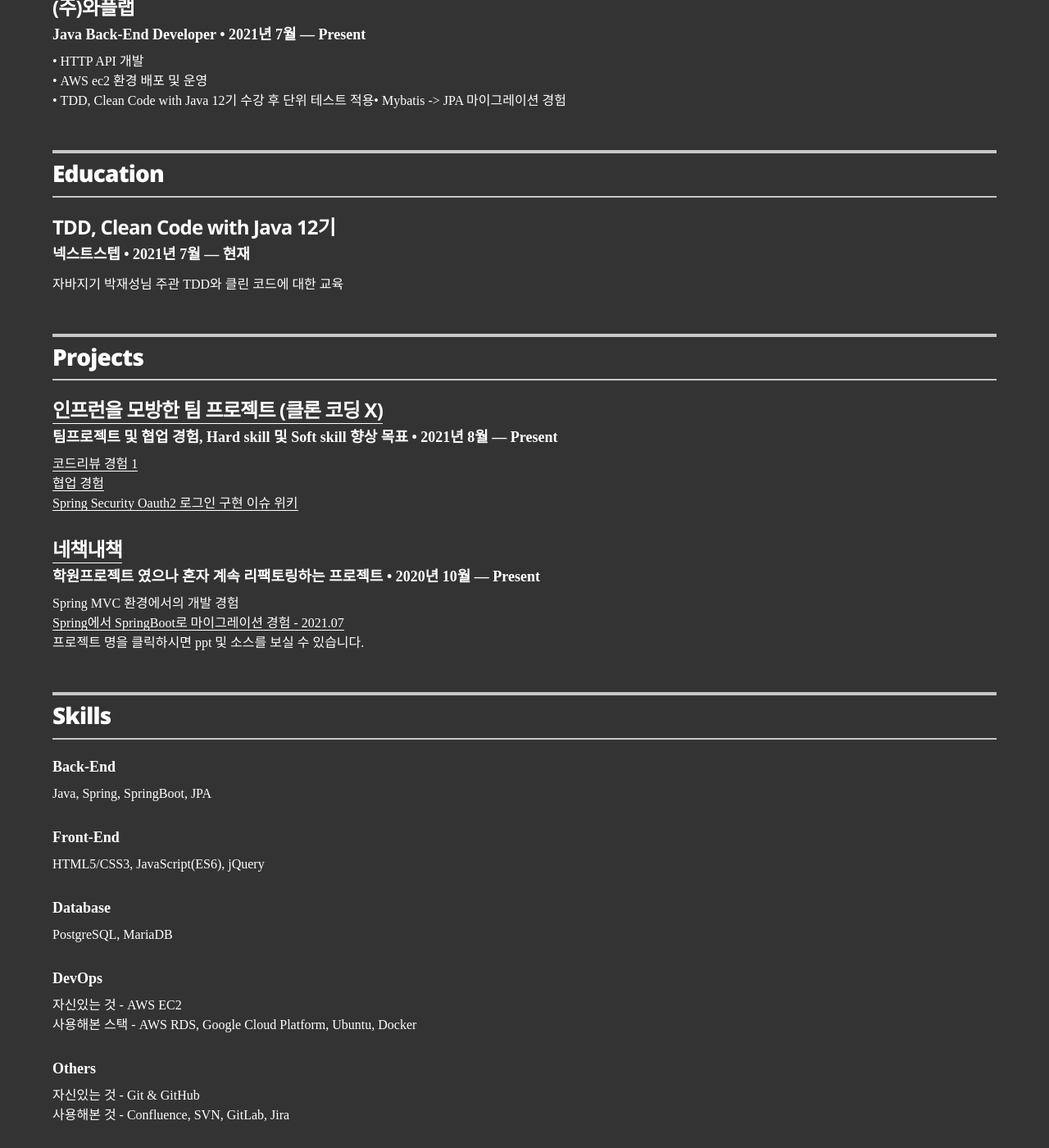
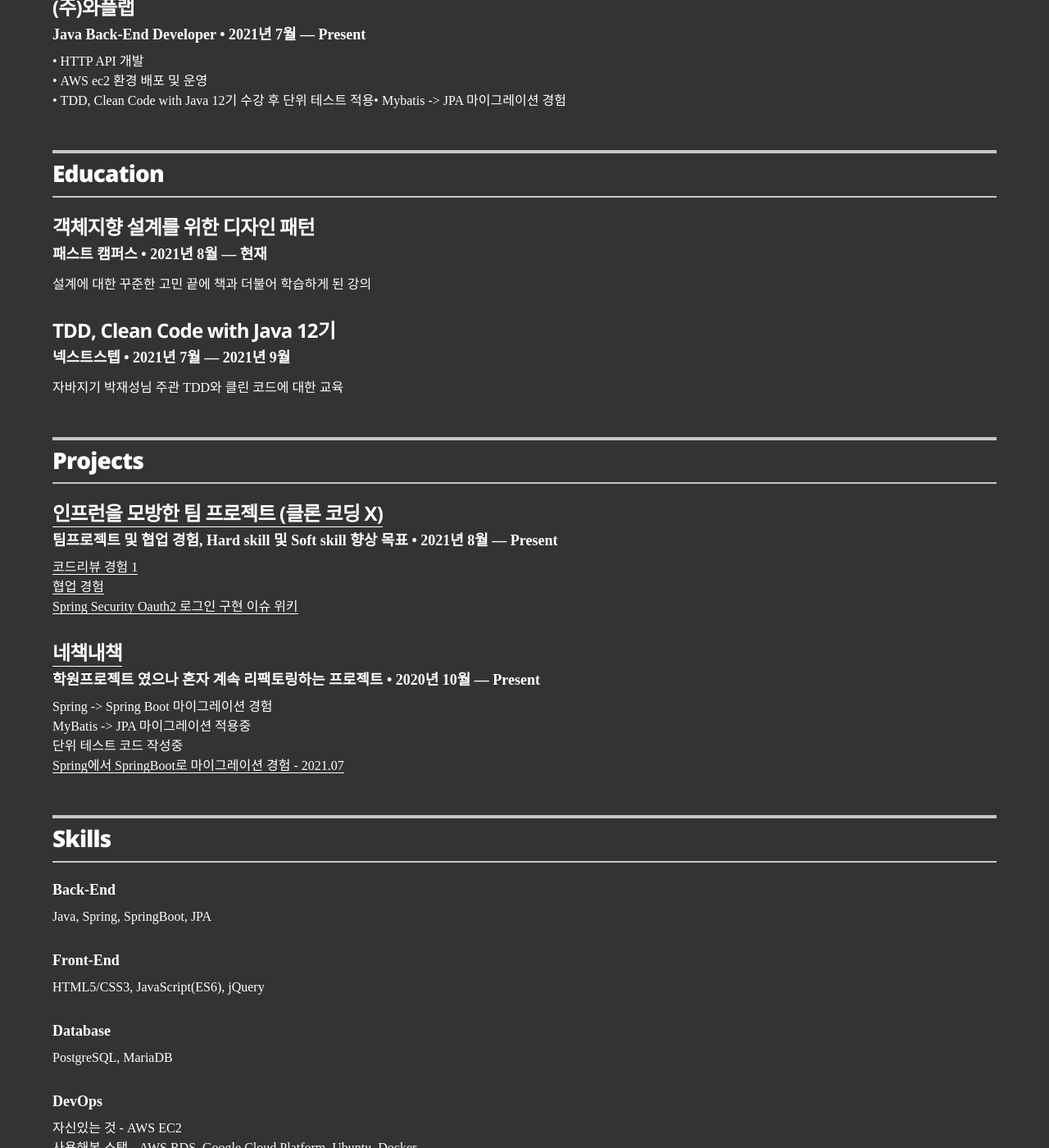
Before and after one commit to lsj8367/resume, a Jekyll site: the page built from index.html, in a window 1280 px wide and 1400 px high, scrolled down 678 px. Shown: the whole window at 82% size. Built offline with Jekyll 4.4.1, drawn with Linux system fonts in a browser that asks for light colours.

Commit message:
docs: 이력사항 수정

```diff
--- a/_data/education.yml
+++ b/_data/education.yml
@@ -1,6 +1,12 @@
 # 교육이수사항
+- degree: 패스트 캠퍼스
+  uni: 객체지향 설계를 위한 디자인 패턴
+  year: 2021년 8월 &mdash; 현재
+  # award:
+  summary: 설계에 대한 꾸준한 고민 끝에 책과 더불어 학습하게 된 강의
+
 - degree: 넥스트스텝
   uni: TDD, Clean Code with Java 12기
-  year: 2021년 7월 &mdash; 현재
+  year: 2021년 7월 &mdash; 2021년 9월
   # award:
   summary: 자바지기 박재성님 주관 TDD와 클린 코드에 대한 교육
--- a/_data/projects.yml
+++ b/_data/projects.yml
@@ -21,6 +21,7 @@
   duration: 2020년 10월 &mdash; Present
   url: "https://github.com/lsj8367/Project"
   description:
-    - Spring MVC 환경에서의 개발 경험<br>
+    - Spring -> Spring Boot 마이그레이션 경험<br>
+    - MyBatis -> JPA 마이그레이션 적용중<br>
+    - 단위 테스트 코드 작성중<br>
     - <a href="https://github.com/lsj8367/Project/wiki/%ED%94%84%EB%A1%9C%EC%A0%9D%ED%8A%B8%EC%97%90%EC%84%9C-%EC%A7%84%ED%96%89%ED%95%9C-%EB%A6%AC%ED%8C%A9%ED%86%A0%EB%A7%81-%EA%B3%BC%EC%A0%95">Spring에서 SpringBoot로 마이그레이션 경험 - 2021.07</a><br>
-    - 프로젝트 명을 클릭하시면 ppt 및 소스를 보실 수 있습니다.
```
